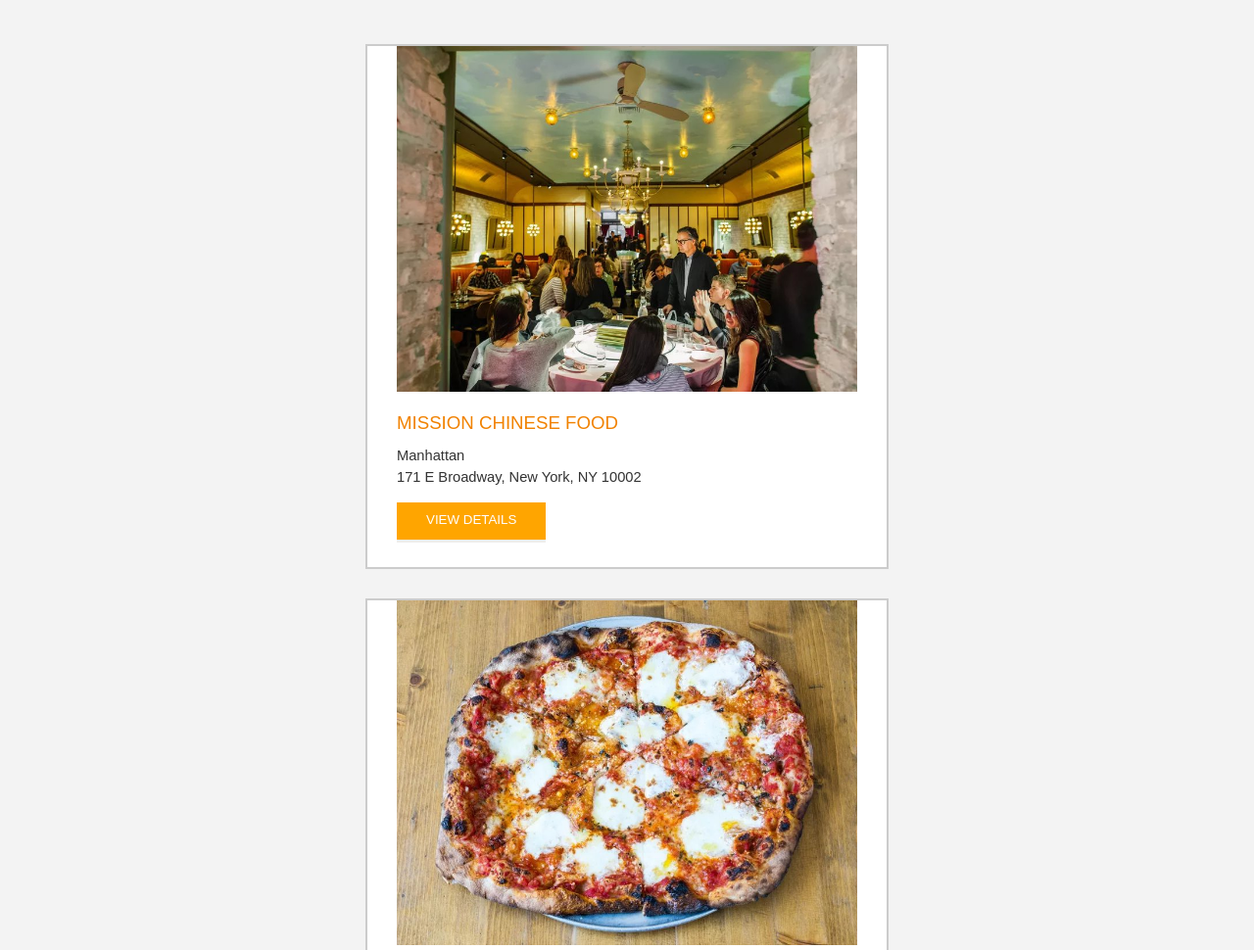
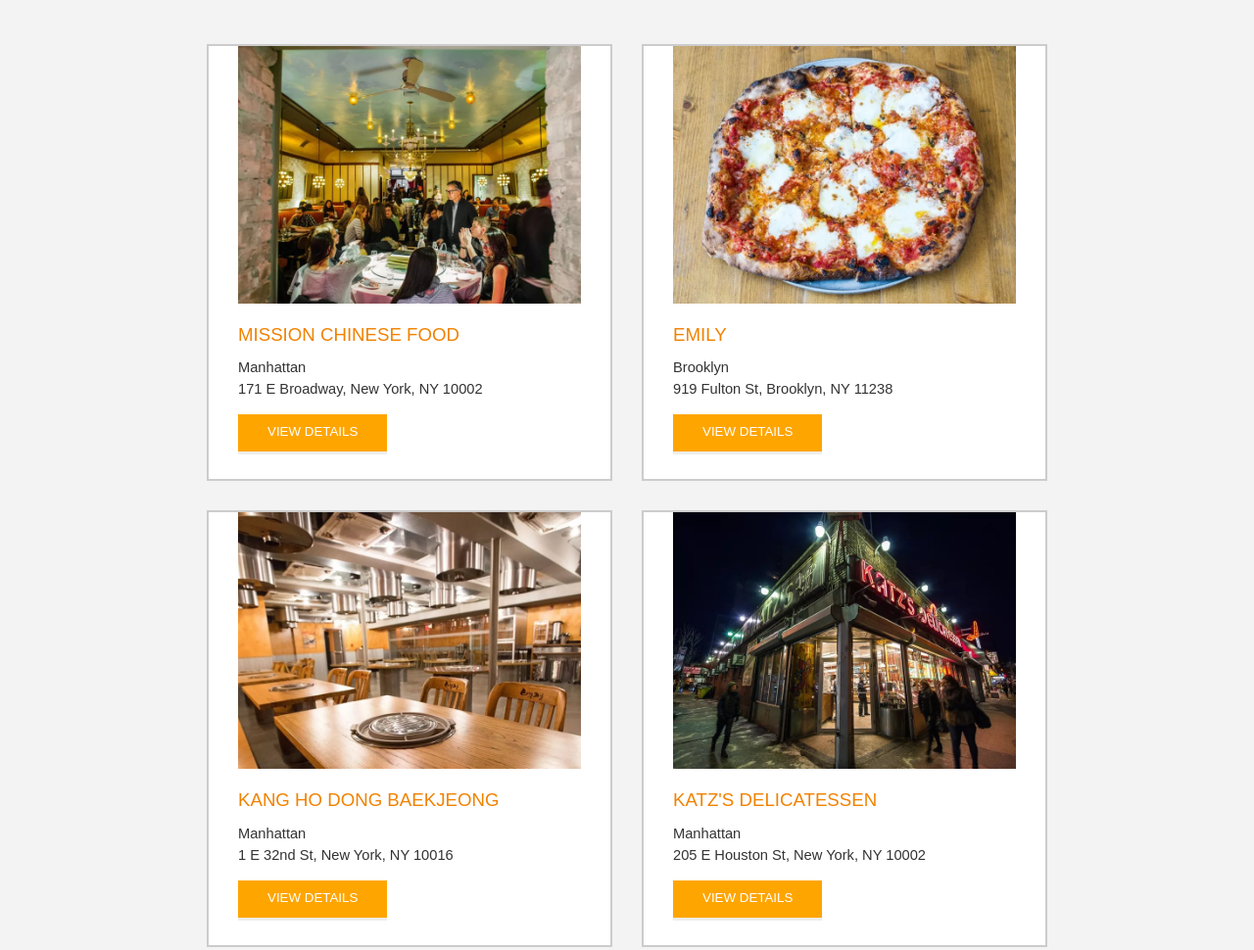
Before and after one commit to prachiguptage/NanoDegree-Restaurant-Reviews-App-Stage-1, a plain HTML site: page index.html in a window 1280 px wide. Shown: the part 571-1541 px from the top of the page at 98% size. Drawn offline with nearby package versions, Linux system fonts and the light colour scheme.

Commit message:
adding more than one image for large screen

```diff
--- a/css/styles.css
+++ b/css/styles.css
@@ -281,3 +281,14 @@ nav h1 a {
 #restaurant-hours td {
   color: #666;
 }
+@media only screen and (min-width: 768px){
+  #restaurants-list{
+    display: flex;
+    flex-direction: row;
+    flex-wrap: wrap;
+    justify-content: center;
+  }
+  #restaurants-list li{
+    max-width: 350px;
+  }
+}
```
